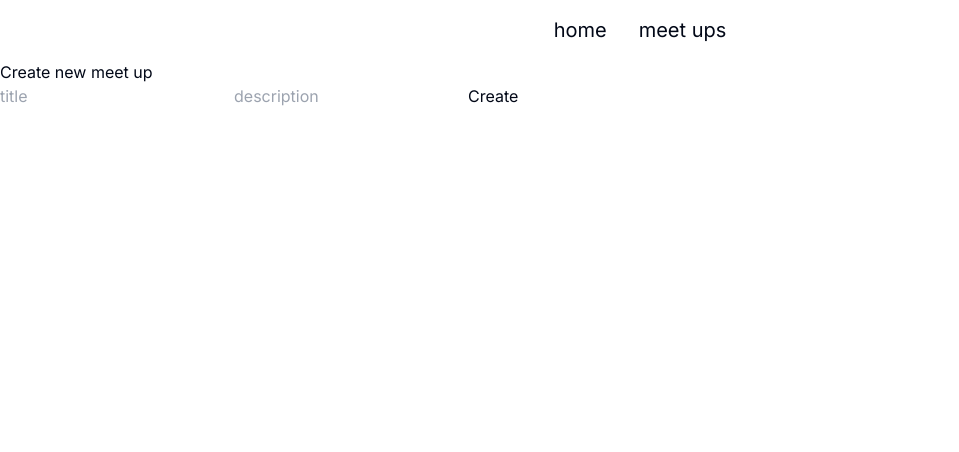
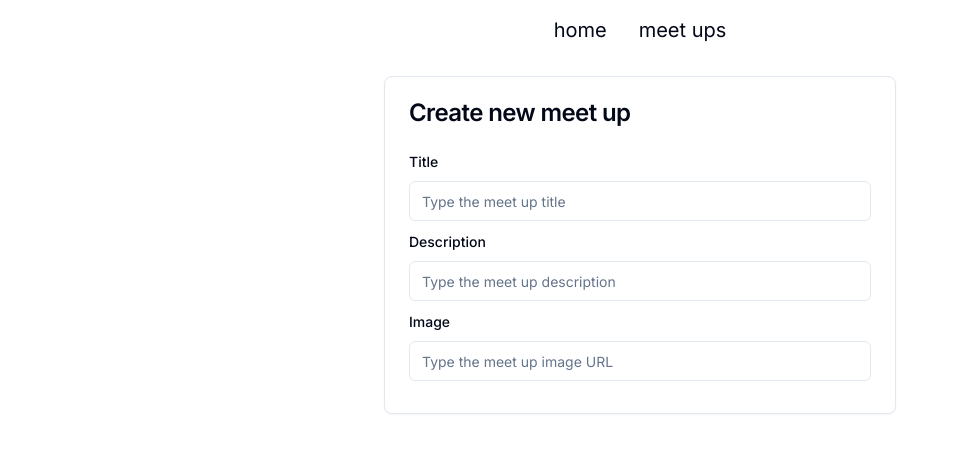
Before and after one commit to Tonny221/meet-up, a Next.js app: page /meet-ups/create in a window 1280 px wide. Shown: the top 452 px of the page, without its empty margins (0-959 px from the left). Built offline with nearby package versions, Linux system fonts and the light colour scheme.

Commit message:
styling the meet up form

```diff
--- a/package.json
+++ b/package.json
@@ -27,7 +27,7 @@
     "postcss": "8.4.29",
     "react": "18.2.0",
     "react-dom": "18.2.0",
-    "react-hook-form": "^7.46.1",
+    "react-hook-form": "^7.46.2",
     "tailwind-merge": "^1.14.0",
     "tailwindcss": "3.3.3",
     "tailwindcss-animate": "^1.0.7",
--- a/src/app/meet-ups/create/page.tsx
+++ b/src/app/meet-ups/create/page.tsx
@@ -1,10 +1,16 @@
 import MeetUpForm from "@/components/MeetUpForm";
+import { Card, CardContent, CardHeader, CardTitle } from "@/components/ui/card";
 
 const page = () => {
   return (
-    <section>
-      <MeetUpForm />
-    </section>
+    <Card className="w-2/5 mx-auto my-4">
+      <CardHeader>
+        <CardTitle>Create new meet up</CardTitle>
+      </CardHeader>
+      <CardContent>
+        <MeetUpForm />
+      </CardContent>
+    </Card>
   );
 };
 
--- a/src/components/MeetUpForm.tsx
+++ b/src/components/MeetUpForm.tsx
@@ -1,49 +1,33 @@
 "use client";
 
-import api from "@/services/api";
-import { ChangeEvent, useState } from "react";
-import { Form } from "./ui/form";
+import { Form, FormField } from "./ui/form";
 import { useForm } from "react-hook-form";
+import TextInput from "./TextInput";
 
 const MeetUpForm = () => {
-  const [meetUp, setMeetUp] = useState({ title: "", description: "" });
   const form = useForm();
 
-  const submitData = async (e: React.SyntheticEvent) => {
-    e.preventDefault();
-    try {
-      await api.post("api/meet", meetUp);
-    } catch (error) {
-      console.error(error);
-    }
-  };
-
-  const changeValue = (e: ChangeEvent<HTMLInputElement>) => {
-    setMeetUp({
-      ...meetUp,
-      [e.target.name]: e.target.value,
-    });
-  };
-
   return (
-    <form className="border-solid border-black" onSubmit={submitData}>
-      <h1>Create new meet up</h1>
-      <input
-        type="text"
+    <Form {...form}>
+      <TextInput
+        control={form.control}
+        label="Title"
+        placeholder="Type the meet up title"
         name="title"
-        placeholder="title"
-        onChange={changeValue}
-        value={meetUp.title}
       />
-      <input
-        name="description"
-        type="text"
-        placeholder="description"
-        onChange={changeValue}
-        value={meetUp.description}
+      <TextInput
+        control={form.control}
+        label="Description"
+        placeholder="Type the meet up description"
+        name="descritpion"
       />
-      <input type="submit" onChange={changeValue} value="Create" />
-    </form>
+      <TextInput
+        control={form.control}
+        label="Image"
+        placeholder="Type the meet up image URL"
+        name="image"
+      />
+    </Form>
   );
 };
 
--- /dev/null
+++ b/src/components/TextInput.tsx
@@ -0,0 +1,46 @@
+import React from "react";
+import {
+  FormControl,
+  FormDescription,
+  FormField,
+  FormItem,
+  FormLabel,
+  FormMessage,
+} from "./ui/form";
+import { Input } from "./ui/input";
+import { Control, FieldValues } from "react-hook-form";
+
+type Props = {
+  name: string;
+  label: string;
+  placeholder: string;
+  description?: string;
+  control: Control<FieldValues, any>;
+};
+
+const TextInput = ({
+  name,
+  label,
+  placeholder,
+  description,
+  control,
+}: Props) => {
+  return (
+    <FormField
+      control={control}
+      name={name}
+      render={({ field }) => (
+        <FormItem>
+          <FormLabel>{label}</FormLabel>
+          <FormControl>
+            <Input {...field} placeholder={placeholder} />
+          </FormControl>
+          <FormDescription>{description}</FormDescription>
+          <FormMessage />
+        </FormItem>
+      )}
+    />
+  );
+};
+
+export default TextInput;
--- /dev/null
+++ b/src/components/ui/input.tsx
@@ -0,0 +1,25 @@
+import * as React from "react"
+
+import { cn } from "@/lib/utils"
+
+export interface InputProps
+  extends React.InputHTMLAttributes<HTMLInputElement> {}
+
+const Input = React.forwardRef<HTMLInputElement, InputProps>(
+  ({ className, type, ...props }, ref) => {
+    return (
+      <input
+        type={type}
+        className={cn(
+          "flex h-10 w-full rounded-md border border-input bg-background px-3 py-2 text-sm ring-offset-background file:border-0 file:bg-transparent file:text-sm file:font-medium placeholder:text-muted-foreground focus-visible:outline-none focus-visible:ring-2 focus-visible:ring-ring focus-visible:ring-offset-2 disabled:cursor-not-allowed disabled:opacity-50",
+          className
+        )}
+        ref={ref}
+        {...props}
+      />
+    )
+  }
+)
+Input.displayName = "Input"
+
+export { Input }
```
Also changed, not shown: src/components/ui/form.tsx (+47 -46 lines), 2 other files (tests, documents, lock files or other folders).
